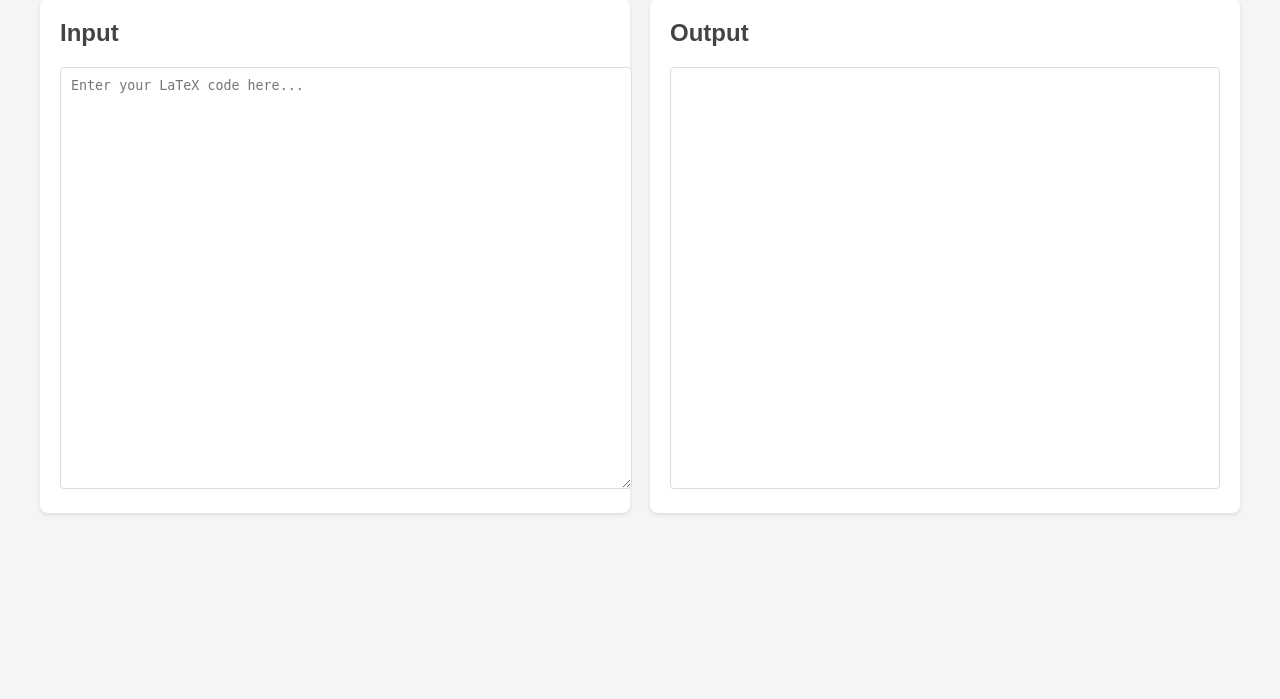
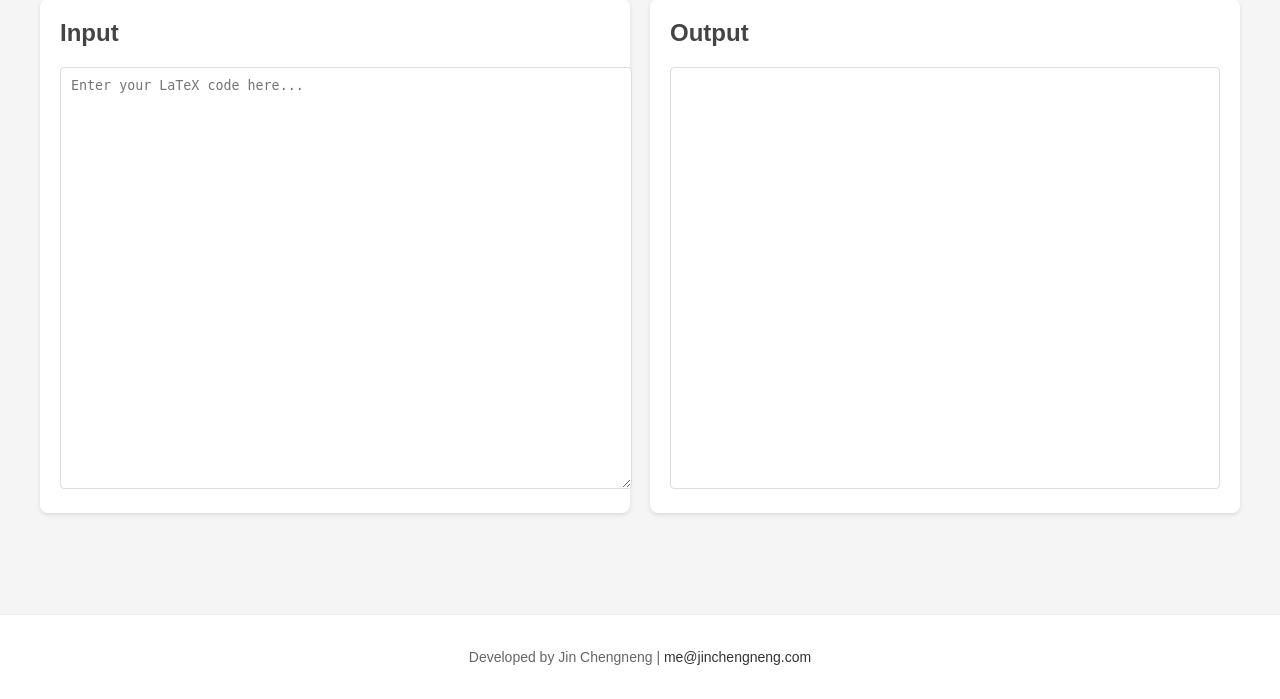
Before and after one commit to JinChengneng/preview_latex, a Flask app: page / in a window 1280 px wide. Shown: the part 101-800 px from the top of the page. Run offline with Flask 3, Linux system fonts and the light colour scheme.

Commit message:
Add sticky footer and improve page layout
- Add full-height layout with flexbox
- Implement sticky footer with developer info
- Adjust body padding and container structure
- Add email contact link
- Improve overall page structure with wrapper div

```diff
--- a/static/css/style.css
+++ b/static/css/style.css
@@ -1,8 +1,20 @@
+html, body {
+    height: 100%;
+    margin: 0;
+    padding: 0;
+}
+
 body {
     font-family: Arial, sans-serif;
-    margin: 0;
+    background-color: #f5f5f5;
+    display: flex;
+    flex-direction: column;
+    min-height: 100vh;
+}
+
+.wrapper {
+    flex: 1 0 auto;
     padding: 20px;
-    background-color: #f5f5f5;
 }
 
 .container {
@@ -92,3 +104,23 @@ h2 {
 #latex-output ul ul ul {
     list-style-type: square;
 }
+
+.footer {
+    flex-shrink: 0;
+    text-align: center;
+    padding: 20px 0;
+    color: #666;
+    font-size: 14px;
+    border-top: 1px solid #eee;
+    background-color: white;
+    width: 100%;
+}
+
+.footer a {
+    color: #333;
+    text-decoration: none;
+}
+
+.footer a:hover {
+    text-decoration: underline;
+}
--- a/templates/index.html
+++ b/templates/index.html
@@ -30,6 +30,7 @@
     <script defer src="/_vercel/insights/script.js"></script>
 </head>
 <body>
+    <div class="wrapper">
         <div class="container">
             <h1>LaTeX Renderer</h1>
             <div class="editor-container">
@@ -43,6 +44,11 @@
                 </div>
             </div>
         </div>
+        <div class="push"></div>
+    </div>
+    <footer class="footer">
+        <p>Developed by Jin Chengneng | <a href="mailto:me@jinchengneng.com">me@jinchengneng.com</a></p>
+    </footer>
 
     <script>
         const input = document.getElementById('latex-input');
```
Lines whose indentation alone changed are shown as unchanged.
